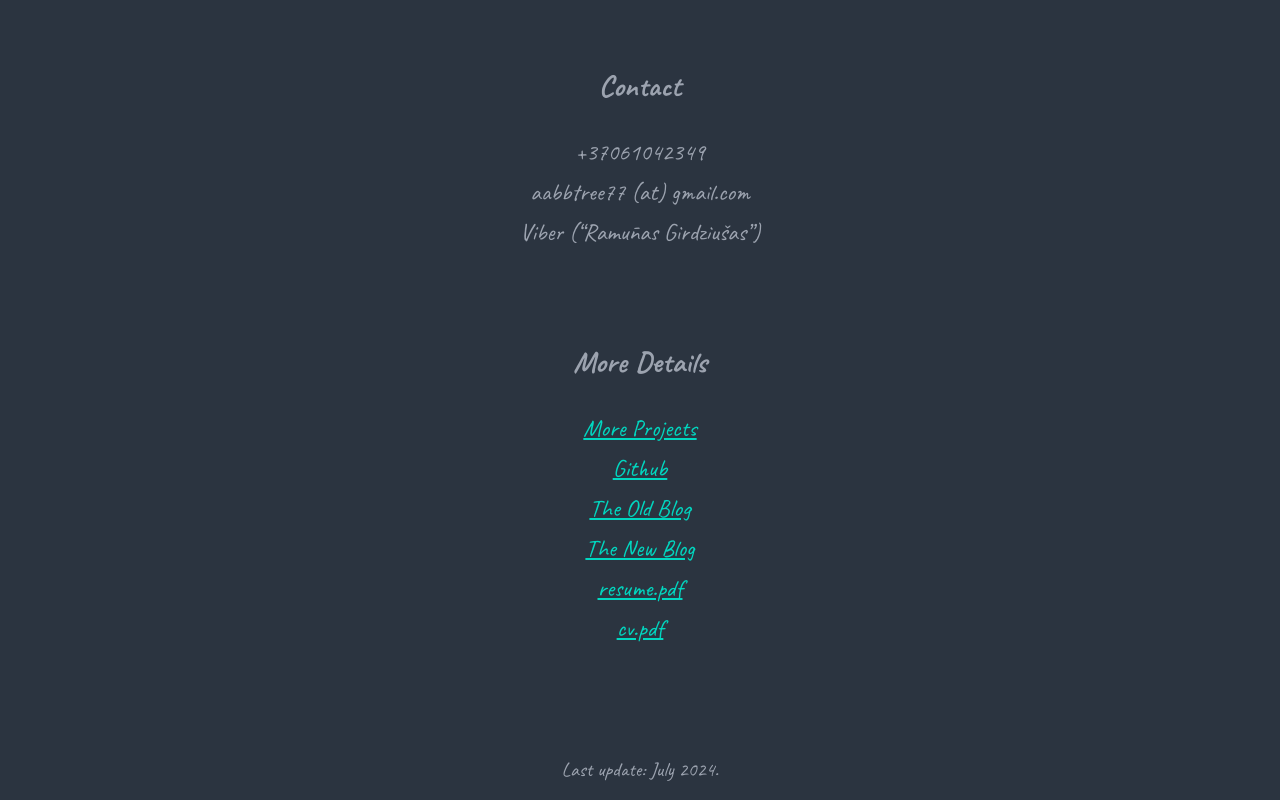
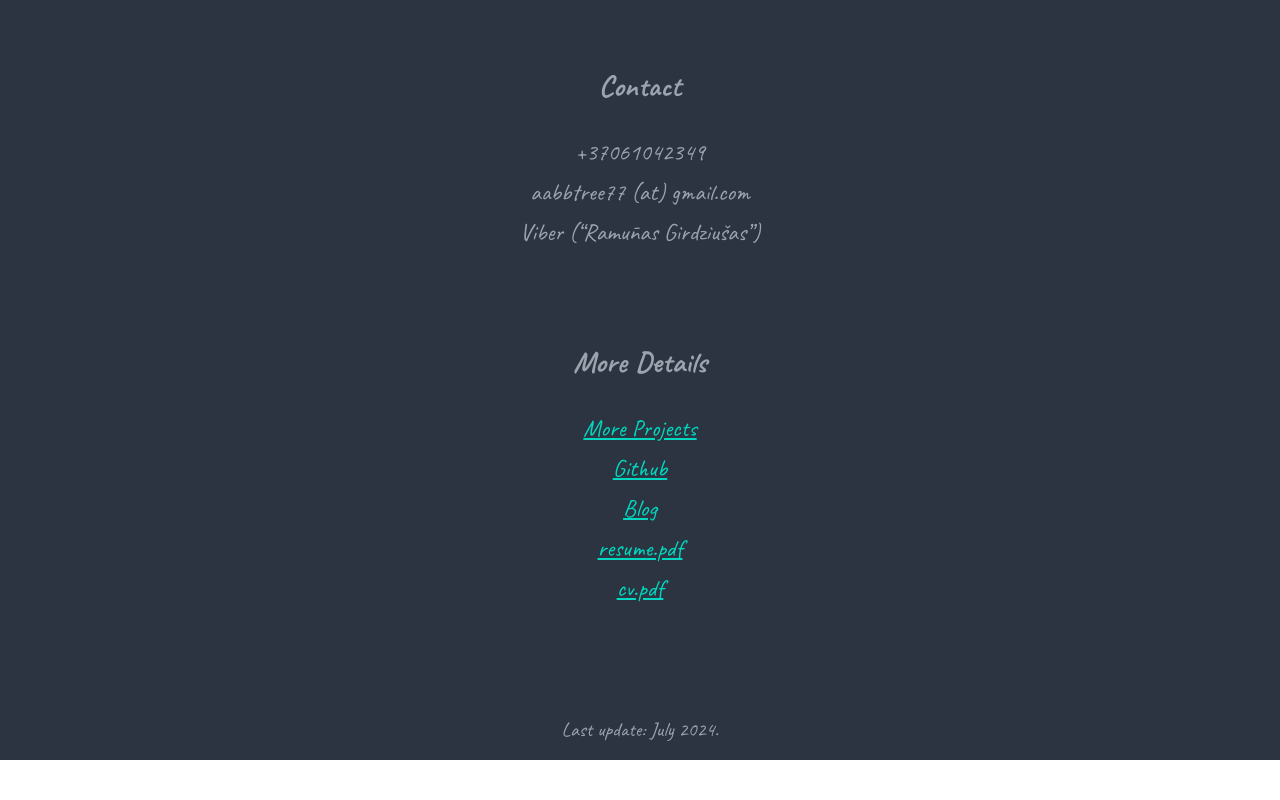
Before and after one commit to aabbtree77/cv, a React (Vite) app: page / in a window 1280 px wide. Shown: the part 2266-3066 px from the top of the page. After the commit the page ends 3026 px from the top, so only its background shows below. Built offline with nearby package versions, Linux system fonts and the light colour scheme.

Commit message:
changed project links

```diff
--- a/src/components/Details.tsx
+++ b/src/components/Details.tsx
@@ -11,7 +11,7 @@ const Contact: React.FC = () => {
           <div>
             <a
               className="link link-accent"
-              href="https://aabbtree77.github.io/about/about.html"
+              href="https://aabbtree77.github.io/"
             >
               More Projects
             </a>
@@ -29,18 +29,9 @@ const Contact: React.FC = () => {
           <div>
             <a
               className="link link-accent"
-              href="https://aabbtree77.github.io/"
-            >
-              The Old Blog{" "}
-            </a>{" "}
-          </div>
-
-          <div>
-            <a
-              className="link link-accent"
               href="https://aabbtree77.github.io/blog/"
             >
-              The New Blog{" "}
+              Blog{" "}
             </a>{" "}
           </div>
 
```
Also changed, not shown: 3 other files (tests, documents, lock files or other folders).
